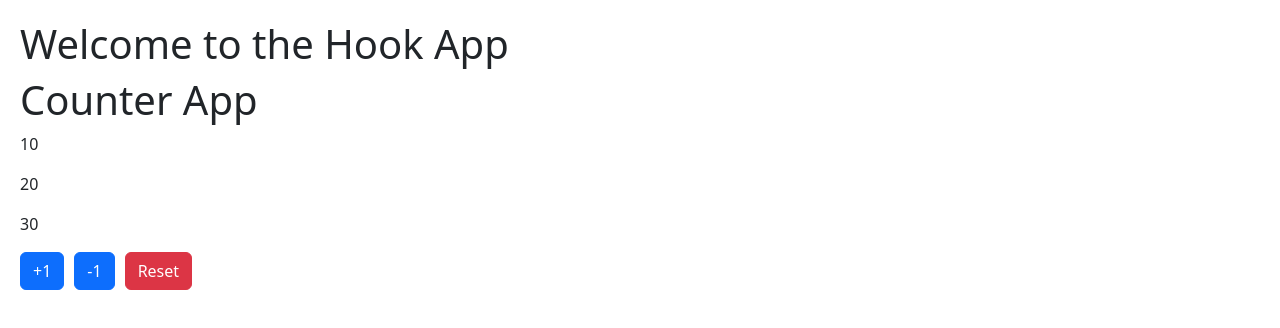
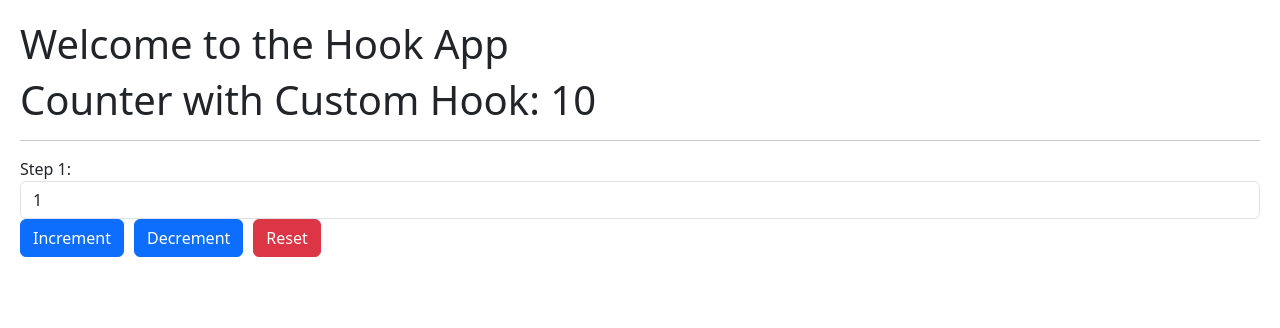
Before and after one commit to la-placita/react, a React (Vite) app in the folder code/05-hook-app/: page / in a window 1280 px wide. Shown: the top 328 px of the page. Built offline with nearby package versions, Linux system fonts and the light colour scheme.

Commit message:
[8] ✨ Agrega hook personalizado useCounter con lógica de incremento, decremento y reset ✨

```diff
--- /dev/null
+++ b/code/05-hook-app/src/01-useState/CounterWithCustomHook.jsx
@@ -0,0 +1,18 @@
+import { useState } from "react";
+import { useCounter } from "../hooks/useCounter";
+
+export const CounterWithCustomHook = () => {
+    const { counter, increment, decrement, reset } = useCounter(10);
+    const [steps, setSteps] = useState(1);
+    return (
+        <>
+            <h1>Counter with Custom Hook: {counter}</h1>
+            <hr />
+            Step {steps}:
+            <input className="form-control" type="number" value={steps} onChange={(e) => setSteps(Number(e.target.value))} min={0}/>
+            <button className="btn btn-primary" onClick={ () => increment(steps) }>Increment</button>
+            <button className="btn btn-primary" onClick={ () => decrement(steps) }>Decrement</button>
+            <button className="btn btn-danger" onClick={reset}>Reset</button>
+        </>
+    );
+}
--- a/code/05-hook-app/src/HooksApp.jsx
+++ b/code/05-hook-app/src/HooksApp.jsx
@@ -1,10 +1,11 @@
 import { CounterApp } from "./01-useState/CounterApp";
+import { CounterWithCustomHook } from "./01-useState/CounterWithCustomHook";
 
 const HooksApp = () => {
     return (
         <>
             <h1>Welcome to the Hook App</h1>
-            <CounterApp />
+            <CounterWithCustomHook />
         </>
     );
 }
--- /dev/null
+++ b/code/05-hook-app/src/hooks/useCounter.js
@@ -0,0 +1,19 @@
+import { useState } from "react";
+
+export const useCounter = ( initialValue = 10) => {
+    const [counter, setCounter] = useState(initialValue);
+    const increment = (step) => setCounter(counter + step);
+    const decrement = (step) => {
+        const result = counter - step;
+        if(result >= 0)
+            setCounter(result);
+    };
+
+    const reset = () => setCounter(initialValue);
+    return {
+        counter,
+        increment,
+        decrement,
+        reset
+    }
+}
```
